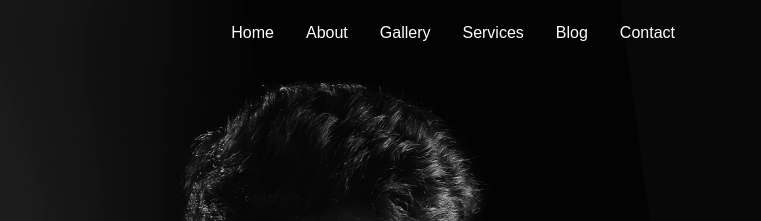
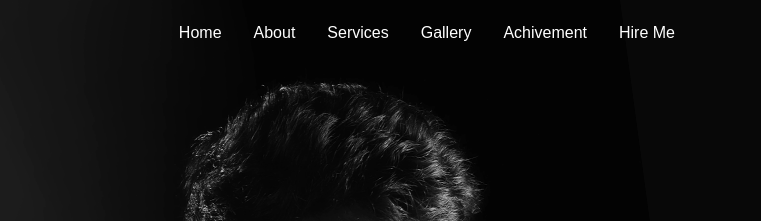
Before and after one commit to harshalgami13/Photographer, a plain HTML site: page index.html in a window 1280 px wide. Shown: the top 221 px of the page, 519-1280 px from the left. Drawn offline with nearby package versions, Linux system fonts and the light colour scheme.

Commit message:
Update index.html

```diff
--- a/index.html
+++ b/index.html
@@ -26,10 +26,10 @@
                         <ul class="nav">
                             <li class="nav-item"><a class="nav-link" href="#home">Home</a></li>
                             <li class="nav-item"><a class="nav-link" href="#About">About</a></li>
+                            <li class="nav-item"><a class="nav-link" href="#Services">Services</a></li>
                             <li class="nav-item"><a class="nav-link" href="#Gallery">Gallery</a></li>
-                            <li class="nav-item"><a class="nav-link" href="#">Services</a></li>
-                            <li class="nav-item"><a class="nav-link" href="#">Blog</a></li>
-                            <li class="nav-item"><a class="nav-link" href="#">Contact</a></li>
+                            <li class="nav-item"><a class="nav-link" href="#Achivement">Achivement</a></li>
+                            <li class="nav-item"><a class="nav-link" href="#HireMe">Hire Me</a></li>
                         </ul>
                     </div>
                 </div>
@@ -74,7 +74,7 @@
             </div>
         </div>
     </section>
-    <section class="section2" id="Gallery">
+    <section class="section2" id="Services">
         <div class="container">
             <div class="row">
                 <div class="col-md-4">
@@ -116,7 +116,7 @@
             </div>
         </div>
     </section>
-    <section class="section3">
+    <section class="section3" id="Gallery">
         <div class="row">
             <div class="col-4 p-0 m-0">
                 <img src="./assets/poster1.jpg" alt="photocollection">
@@ -140,7 +140,7 @@
             </div>
         </div>
     </section>
-    <section class="section4">
+    <section class="section4" id="Achivement HireMe">
         <div class="container">
             <div class="row">
                 <div class="col-md-6">
```
